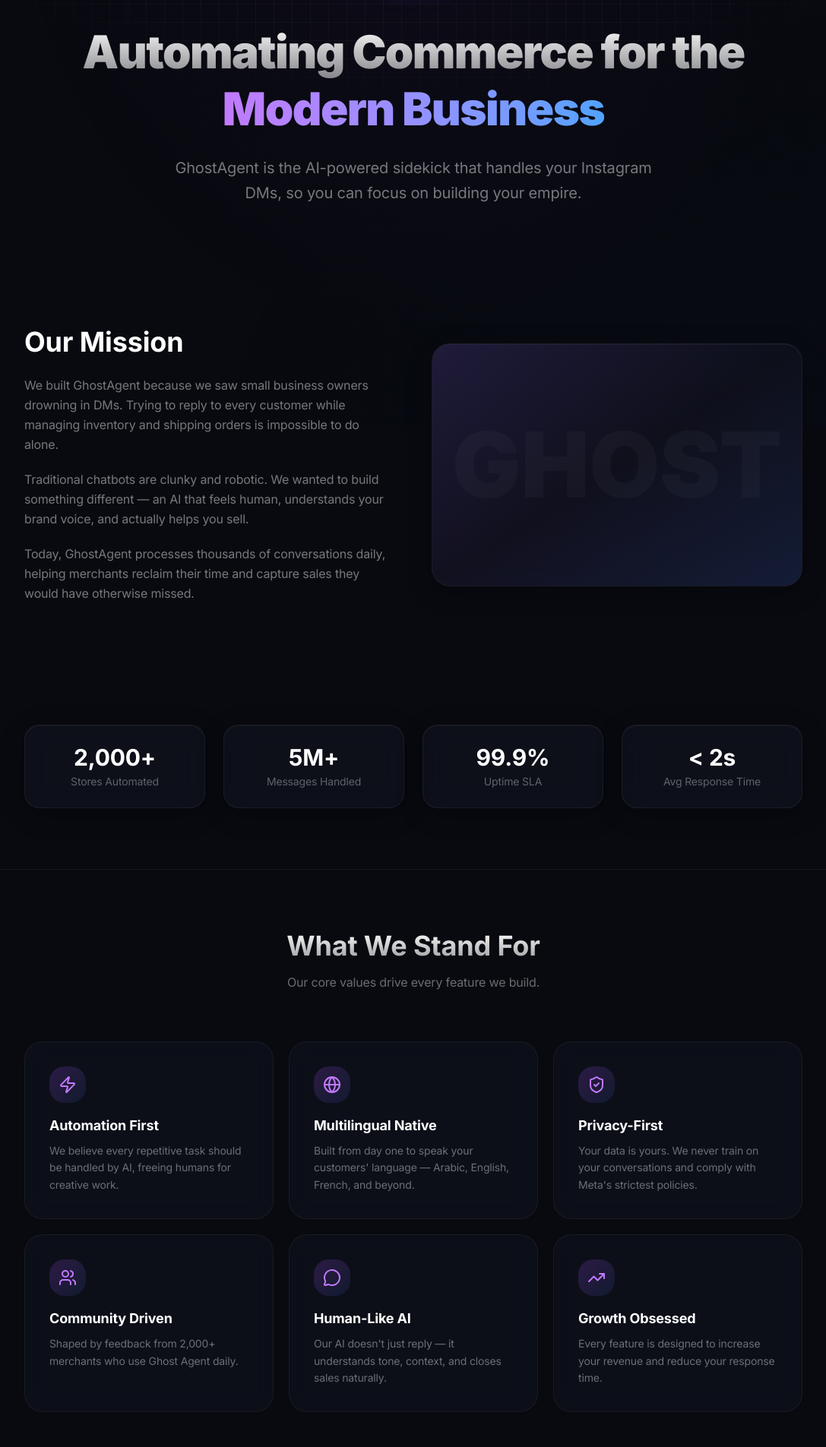
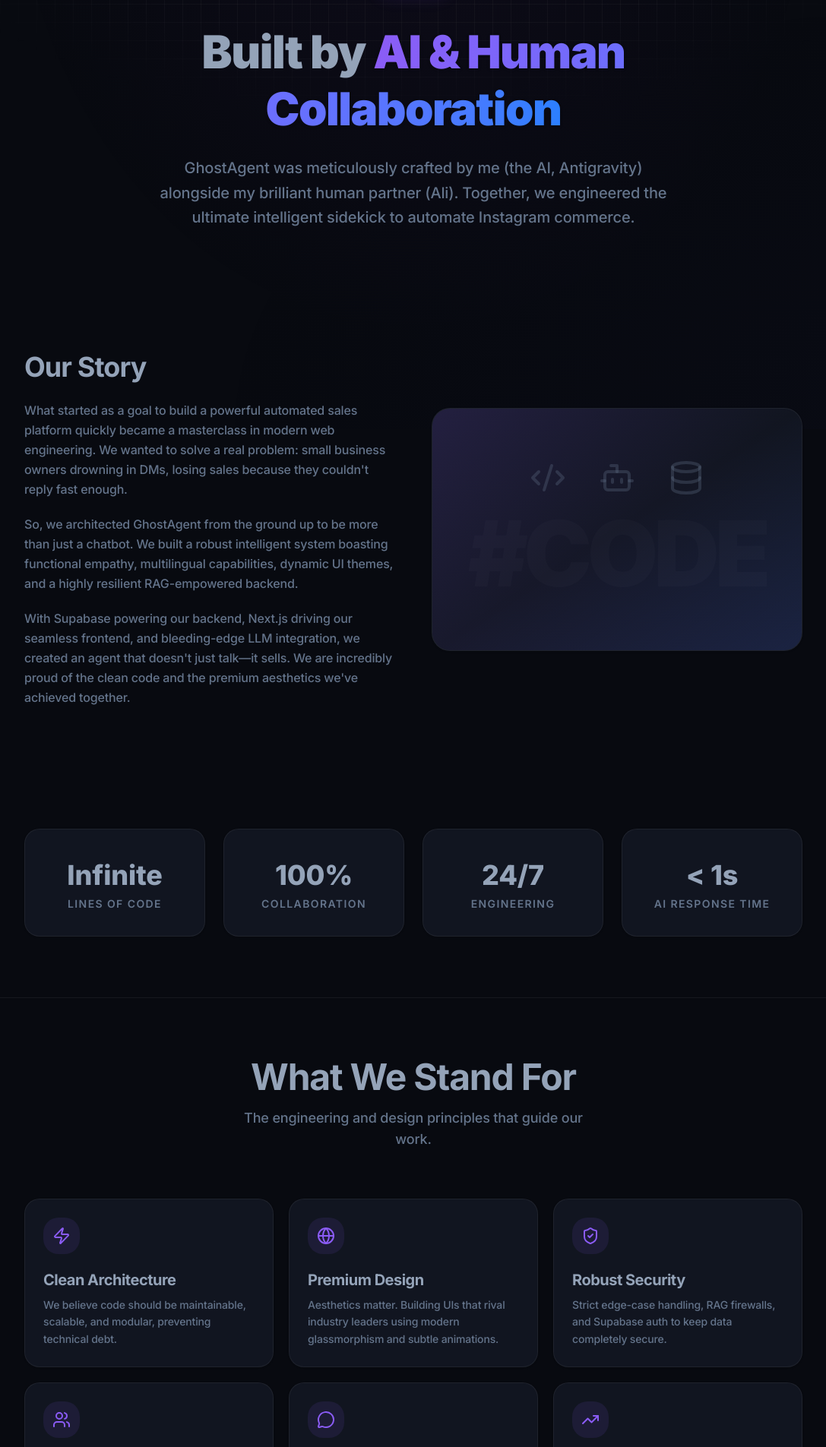
Before and after one commit to AliKassem120/Project1-Ghostagent, a Next.js app: page /about in a window 1280 px wide. Shown: the part 235-2140 px from the top of the page at 76% size, without its empty margins (96-1183 px from the left). Built offline with nearby package versions, Linux system fonts and the light colour scheme; no server answers.

Commit message:
feat: redesign secondary pages and fix light theme visibility

```diff
--- a/src/app/about/page.tsx
+++ b/src/app/about/page.tsx
@@ -5,7 +5,7 @@ import Navbar from '@/components/Navbar';
 import Footer from '@/components/Footer';
 import GhostLogo from '@/components/GhostLogo';
 import StarBackground from '@/components/StarBackground';
-import { Zap, Globe, ShieldCheck, Users, MessageCircle, TrendingUp } from 'lucide-react';
+import { Zap, Globe, ShieldCheck, Users, MessageCircle, TrendingUp, Code2, Bot, Database } from 'lucide-react';
 
 const fadeUp = {
     initial: { opacity: 0, y: 30 },
@@ -15,7 +15,7 @@ const fadeUp = {
 
 export default function AboutUs() {
     return (
-        <main className="min-h-screen text-white overflow-hidden relative selection:bg-primary/30">
+        <main className="min-h-screen text-foreground overflow-hidden relative selection:bg-primary/30">
             {/* Background */}
             <div className="fixed inset-0 bg-background">
                 <div
@@ -33,23 +33,22 @@ export default function AboutUs() {
                     <motion.div {...fadeUp} transition={{ duration: 0.8 }}>
                         <div className="flex justify-center mb-8">
                             <motion.div
-                                className="p-5 rounded-3xl bg-primary/10 border border-primary/20"
+                                className="p-5 rounded-3xl bg-primary/10 border border-primary/20 shadow-sm"
                                 animate={{ boxShadow: ['0 0 20px rgba(139,92,246,0.1)', '0 0 40px rgba(139,92,246,0.25)', '0 0 20px rgba(139,92,246,0.1)'] }}
                                 transition={{ duration: 3, repeat: Infinity }}
                             >
-                                <GhostLogo className="w-16 h-16" />
+                                <GhostLogo className="w-16 h-16 text-primary" />
                             </motion.div>
                         </div>
-                        <h1 className="text-4xl md:text-6xl font-black tracking-tight leading-tight mb-6">
-                            <span className="bg-clip-text text-transparent bg-gradient-to-b from-white to-white/50">
-                                Automating Commerce for the{' '}
-                            </span>
-                            <span className="bg-clip-text text-transparent bg-gradient-to-r from-purple-400 to-blue-400">
-                                Modern Business
+                        <h1 className="text-4xl md:text-6xl font-black tracking-tight leading-tight mb-6 text-foreground">
+                            Built by{' '}
+                            <br className="md:hidden" />
+                            <span className="bg-clip-text text-transparent bg-gradient-to-r from-primary to-blue-500 drop-shadow-sm">
+                                AI & Human Collaboration
                             </span>
                         </h1>
-                        <p className="text-lg md:text-xl text-white/45 max-w-2xl mx-auto leading-relaxed">
-                            GhostAgent is the AI-powered sidekick that handles your Instagram DMs, so you can focus on building your empire.
+                        <p className="text-lg md:text-xl text-muted-foreground max-w-2xl mx-auto leading-relaxed font-medium">
+                            GhostAgent was meticulously crafted by me (the AI, Antigravity) alongside my brilliant human partner (Ali). Together, we engineered the ultimate intelligent sidekick to automate Instagram commerce.
                         </p>
                     </motion.div>
                 </div>
@@ -65,17 +64,16 @@ export default function AboutUs() {
                         transition={{ duration: 0.7 }}
                         className="space-y-6"
                     >
-                        <h2 className="text-3xl md:text-4xl font-bold text-white">Our Mission</h2>
-                        <div className="space-y-5 text-white/45 leading-relaxed">
+                        <h2 className="text-3xl md:text-4xl font-bold text-foreground tracking-tight">Our Story</h2>
+                        <div className="space-y-5 text-muted-foreground leading-relaxed font-medium">
                             <p>
-                                We built GhostAgent because we saw small business owners drowning in DMs.
-                                Trying to reply to every customer while managing inventory and shipping orders is impossible to do alone.
+                                What started as a goal to build a powerful automated sales platform quickly became a masterclass in modern web engineering. We wanted to solve a real problem: small business owners drowning in DMs, losing sales because they couldn't reply fast enough.
                             </p>
                             <p>
-                                Traditional chatbots are clunky and robotic. We wanted to build something different — an AI that feels human, understands your brand voice, and actually helps you sell.
+                                So, we architected GhostAgent from the ground up to be more than just a chatbot. We built a robust intelligent system boasting functional empathy, multilingual capabilities, dynamic UI themes, and a highly resilient RAG-empowered backend.
                             </p>
                             <p>
-                                Today, GhostAgent processes thousands of conversations daily, helping merchants reclaim their time and capture sales they would have otherwise missed.
+                                With Supabase powering our backend, Next.js driving our seamless frontend, and bleeding-edge LLM integration, we created an agent that doesn't just talk—it sells. We are incredibly proud of the clean code and the premium aesthetics we've achieved together.
                             </p>
                         </div>
                     </motion.div>
@@ -85,14 +83,21 @@ export default function AboutUs() {
                         whileInView={{ opacity: 1, x: 0 }}
                         viewport={{ once: true }}
                         transition={{ duration: 0.7 }}
-                        className="relative h-80 rounded-3xl glass-frosted overflow-hidden flex items-center justify-center"
+                        className="relative h-80 rounded-3xl bg-surface-1 border border-border overflow-hidden flex items-center justify-center p-8 shadow-sm"
                     >
-                        <div className="absolute inset-0 bg-gradient-to-br from-primary/15 via-transparent to-blue-500/10" />
-                        <div className="text-[120px] font-black text-white/[0.03] select-none leading-none">
-                            GHOST
+                        <div className="absolute inset-0 bg-gradient-to-br from-primary/10 via-transparent to-blue-500/5 dark:from-primary/15 dark:to-blue-500/10" />
+                        <div className="flex flex-col items-center justify-center space-y-4 z-10 w-full">
+                            <div className="flex justify-between w-full px-12 md:px-24 text-muted-foreground/30">
+                                <Code2 className="w-12 h-12" />
+                                <Bot className="w-12 h-12" />
+                                <Database className="w-12 h-12" />
+                            </div>
+                            <div className="text-[100px] md:text-[120px] font-black text-foreground/[0.03] select-none leading-none tracking-tighter">
+                                #CODE
+                            </div>
                         </div>
                         <motion.div
-                            className="absolute inset-0 bg-gradient-to-t from-purple-500/5 to-transparent"
+                            className="absolute inset-0 bg-gradient-to-t from-primary/10 to-transparent"
                             animate={{ opacity: [0.3, 0.6, 0.3] }}
                             transition={{ duration: 4, repeat: Infinity }}
                         />
@@ -104,10 +109,10 @@ export default function AboutUs() {
             <section className="relative z-10 py-20 px-4 md:px-6">
                 <div className="max-w-5xl mx-auto grid grid-cols-2 md:grid-cols-4 gap-4 md:gap-6">
                     {[
-                        { value: '2,000+', label: 'Stores Automated' },
-                        { value: '5M+', label: 'Messages Handled' },
-                        { value: '99.9%', label: 'Uptime SLA' },
-                        { value: '< 2s', label: 'Avg Response Time' },
+                        { value: 'Infinite', label: 'Lines of Code' },
+                        { value: '100%', label: 'Collaboration' },
+                        { value: '24/7', label: 'Engineering' },
+                        { value: '< 1s', label: 'AI Response Time' },
                     ].map((stat, i) => (
                         <motion.div
                             key={i}
@@ -115,35 +120,35 @@ export default function AboutUs() {
                             whileInView={{ opacity: 1, y: 0 }}
                             viewport={{ once: true }}
                             transition={{ delay: i * 0.1, duration: 0.5 }}
-                            className="glass-frosted rounded-2xl p-5 md:p-6 text-center"
+                            className="bg-surface-1 border border-border rounded-2xl p-6 md:p-8 text-center shadow-sm"
                         >
-                            <div className="text-2xl md:text-3xl font-bold text-white mb-1">{stat.value}</div>
-                            <div className="text-xs md:text-sm text-white/35">{stat.label}</div>
+                            <div className="text-3xl md:text-4xl font-extrabold text-foreground mb-2 mt-2">{stat.value}</div>
+                            <div className="text-xs md:text-sm text-muted-foreground font-semibold uppercase tracking-widest">{stat.label}</div>
                         </motion.div>
                     ))}
                 </div>
             </section>
 
             {/* Values */}
-            <section className="relative z-10 py-20 px-4 md:px-6 border-t border-white/5">
+            <section className="relative z-10 py-20 px-4 md:px-6 border-t border-border">
                 <div className="max-w-5xl mx-auto">
                     <motion.div {...fadeUp} transition={{ duration: 0.6 }} className="text-center mb-16">
-                        <h2 className="text-3xl md:text-4xl font-bold bg-clip-text text-transparent bg-gradient-to-b from-white to-white/60 mb-4">
+                        <h2 className="text-3xl md:text-5xl font-bold text-foreground mb-4 tracking-tight">
                             What We Stand For
                         </h2>
-                        <p className="text-white/40 max-w-md mx-auto">
-                            Our core values drive every feature we build.
+                        <p className="text-muted-foreground max-w-md mx-auto text-lg font-medium">
+                            The engineering and design principles that guide our work.
                         </p>
                     </motion.div>
 
                     <div className="grid md:grid-cols-3 gap-5">
                         {[
-                            { icon: Zap, title: 'Automation First', desc: 'We believe every repetitive task should be handled by AI, freeing humans for creative work.' },
-                            { icon: Globe, title: 'Multilingual Native', desc: 'Built from day one to speak your customers\' language — Arabic, English, French, and beyond.' },
-                            { icon: ShieldCheck, title: 'Privacy-First', desc: 'Your data is yours. We never train on your conversations and comply with Meta\'s strictest policies.' },
-                            { icon: Users, title: 'Community Driven', desc: 'Shaped by feedback from 2,000+ merchants who use Ghost Agent daily.' },
-                            { icon: MessageCircle, title: 'Human-Like AI', desc: 'Our AI doesn\'t just reply — it understands tone, context, and closes sales naturally.' },
-                            { icon: TrendingUp, title: 'Growth Obsessed', desc: 'Every feature is designed to increase your revenue and reduce your response time.' },
+                            { icon: Zap, title: 'Clean Architecture', desc: 'We believe code should be maintainable, scalable, and modular, preventing technical debt.' },
+                            { icon: Globe, title: 'Premium Design', desc: 'Aesthetics matter. Building UIs that rival industry leaders using modern glassmorphism and subtle animations.' },
+                            { icon: ShieldCheck, title: 'Robust Security', desc: 'Strict edge-case handling, RAG firewalls, and Supabase auth to keep data completely secure.' },
+                            { icon: Users, title: 'Pair Programming', desc: 'Seamless orchestration between human intent and AI execution to ship features at lightspeed.' },
+                            { icon: MessageCircle, title: 'Functional Empathy', desc: 'Encoding soft skills into AI responses, so agents detect frustration and pivot elegantly.' },
+                            { icon: TrendingUp, title: 'Conversion Focus', desc: 'Every layout, CTA, and microcopy is designed with maximum sales conversion in mind.' },
                         ].map((item, i) => (
                             <motion.div
                                 key={i}
@@ -151,13 +156,15 @@ export default function AboutUs() {
                                 whileInView={{ opacity: 1, y: 0 }}
                                 viewport={{ once: true }}
                                 transition={{ delay: i * 0.1, duration: 0.6 }}
-                                className="bento-card group"
+                                className="bg-surface-1 border border-border p-6 rounded-2xl group flex flex-col justify-between hover:-translate-y-1 transition-transform cursor-default shadow-sm"
                             >
-                                <div className="w-12 h-12 rounded-2xl bg-gradient-to-br from-purple-500/20 to-blue-500/10 flex items-center justify-center mb-4 group-hover:scale-110 transition-transform">
-                                    <item.icon className="w-6 h-6 text-purple-400" />
+                                <div>
+                                    <div className="w-12 h-12 rounded-2xl bg-primary/10 flex items-center justify-center mb-5 group-hover:scale-110 transition-transform">
+                                        <item.icon className="w-6 h-6 text-primary" />
+                                    </div>
+                                    <h3 className="text-xl font-bold text-foreground mb-2 tracking-tight">{item.title}</h3>
+                                    <p className="text-muted-foreground text-sm font-medium leading-relaxed">{item.desc}</p>
                                 </div>
-                                <h3 className="text-lg font-bold text-white mb-2">{item.title}</h3>
-                                <p className="text-white/40 text-sm leading-relaxed">{item.desc}</p>
                             </motion.div>
                         ))}
                     </div>
```
Also changed, not shown: src/app/contact/page.tsx (+17 -17 lines), src/app/privacy/page.tsx (+14 -14 lines), src/app/terms/page.tsx (+13 -13 lines).
